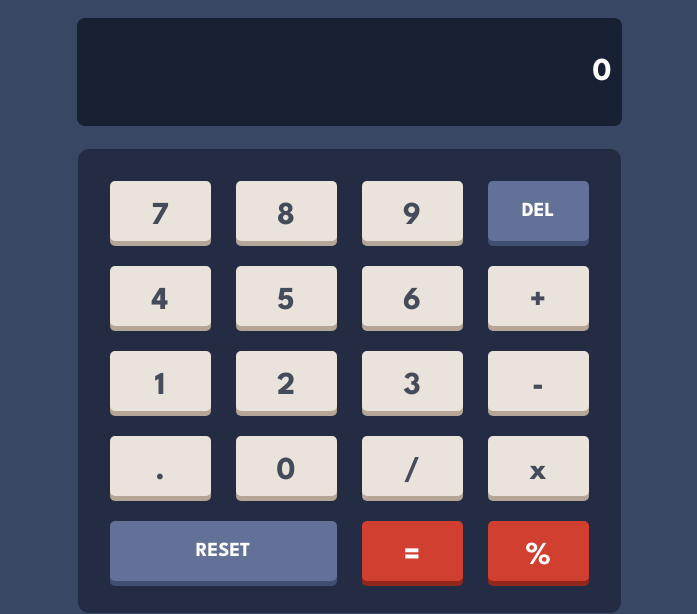
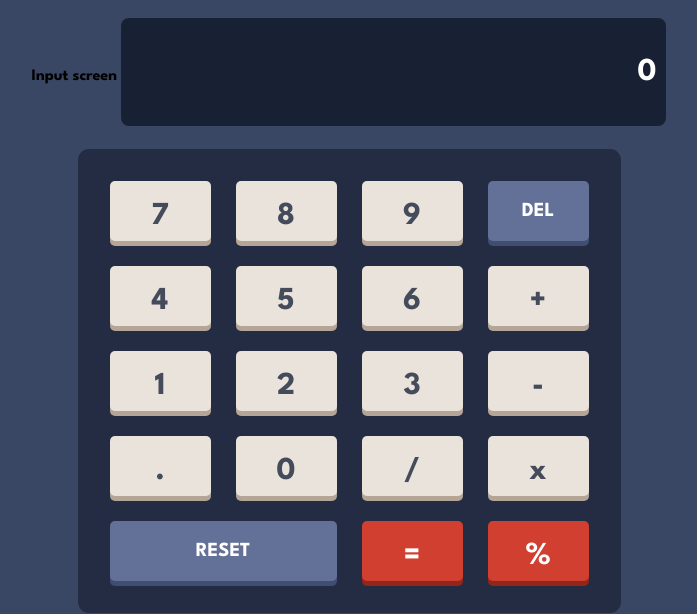
Before and after one commit to SYEDUMAIR007/calculator-with-a-twist, a plain HTML site: page index.html in a window 1280 px wide. Shown: the part 140-754 px from the top of the page, without its empty margins (291-988 px from the left). Drawn offline with Linux system fonts and the light colour scheme.

Commit message:
Update index.html

```diff
--- a/index.html
+++ b/index.html
@@ -31,7 +31,7 @@
       </div>
       </div>
     </header>
-    <label for="inputScreen">
+    <label for="inputScreen">Input screen
     <input id="inputScreen" name="inputscreen"  type="text">
     </label>
     <div class="buttonHolder">
```
